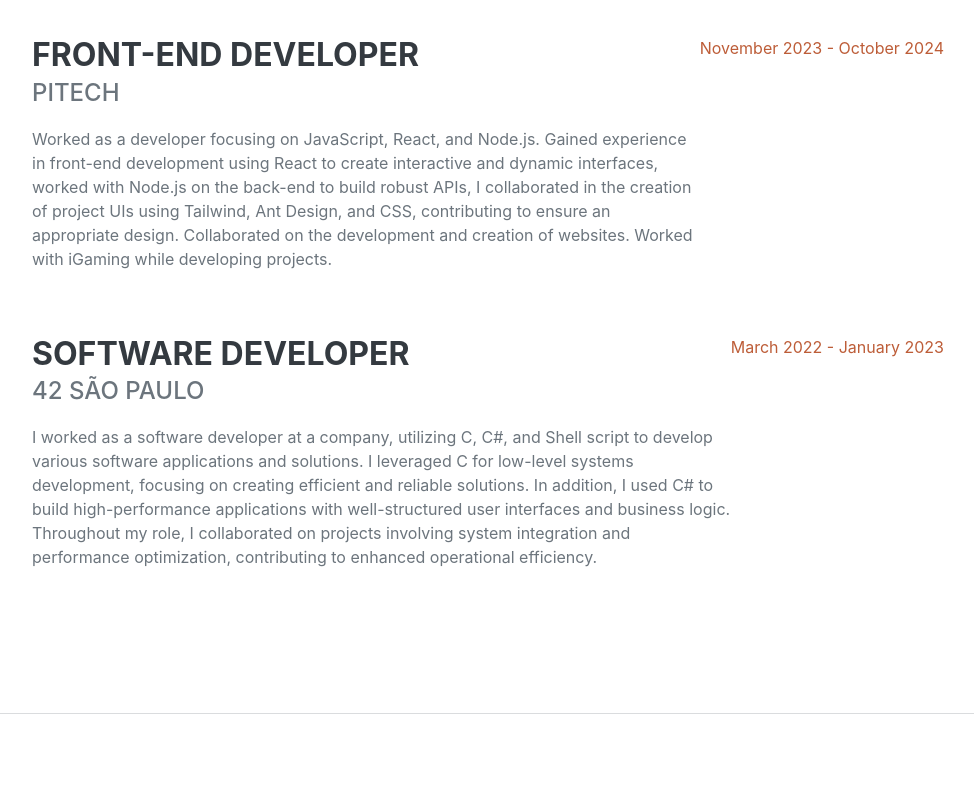
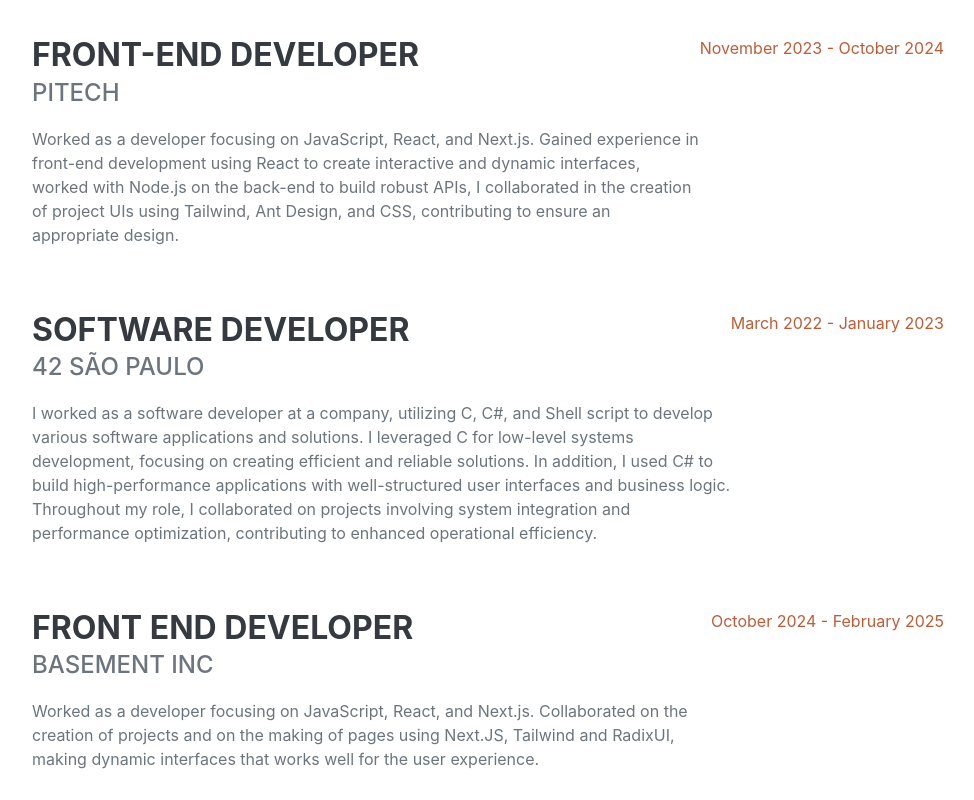
Before and after one commit to rogeregrge/portfolio, a plain HTML site: page index.html in a window 1280 px wide. Shown: the part 960-1760 px from the top of the page, without its empty margins (288-1262 px from the left). Drawn offline with nearby package versions, Linux system fonts and the light colour scheme; a web font is replaced by a local one.

Commit message:
Update index.html

```diff
--- a/index.html
+++ b/index.html
@@ -46,7 +46,7 @@
                         São Paulo · Brasil · (11) 959625178 ·
                         <a href="mailto:rogervidal94@gmail.com">rogervidal94@gmail.com</a>
                     </div>
-                    <p class="lead mb-5">I am a Front-End Developer, with solid experience in technologies such as JavaScript, React, and Node.js. I focus on developing web solutions and responsive interfaces, with an emphasis on performance and user experience.</p>
+                    <p class="lead mb-5">I am a Front-End Developer, with solid experience in technologies such as JavaScript, React, and Next.js. I focus on developing web solutions and responsive interfaces, with an emphasis on performance and user experience.</p>
                     <div class="social-icons">
                         <a class="social-icon" href="https://www.linkedin.com/in/rogervidal94/"><i class="fab fa-linkedin-in"></i></a>
                         <a class="social-icon" href="https://github.com/rogeregrge/"><i class="fab fa-github"></i></a>
@@ -62,7 +62,7 @@
                         <div class="flex-grow-1">
                             <h3 class="mb-0">Front-End Developer</h3>
                             <div class="subheading mb-3">Pitech</div>
-                            <p>Worked as a developer focusing on JavaScript, React, and Node.js. Gained experience in front-end development using React to create interactive and dynamic interfaces, worked with Node.js on the back-end to build robust APIs, I collaborated in the creation of project UIs using Tailwind, Ant Design, and CSS, contributing to ensure an appropriate design. Collaborated on the development and creation of websites. Worked with iGaming while developing projects.</p>
+                            <p>Worked as a developer focusing on JavaScript, React, and Next.js. Gained experience in front-end development using React to create interactive and dynamic interfaces, worked with Node.js on the back-end to build robust APIs, I collaborated in the creation of project UIs using Tailwind, Ant Design, and CSS, contributing to ensure an appropriate design.</p>
                         </div>
                         <div class="flex-shrink-0"><span class="text-primary">November 2023 - October 2024</span></div>
                     </div>
@@ -73,6 +73,14 @@
                             <p>I worked as a software developer at a company, utilizing C, C#, and Shell script to develop various software applications and solutions. I leveraged C for low-level systems development, focusing on creating efficient and reliable solutions. In addition, I used C# to build high-performance applications with well-structured user interfaces and business logic. Throughout my role, I collaborated on projects involving system integration and performance optimization, contributing to enhanced operational efficiency.</p>
                         </div>
                         <div class="flex-shrink-0"><span class="text-primary">March 2022 - January 2023</span></div>
+                    </div>
+                    <div class="d-flex flex-column flex-md-row justify-content-between mb-5">
+                        <div class="flex-grow-1">
+                            <h3 class="mb-0">Front End Developer</h3>
+                            <div class="subheading mb-3">Basement inc</div>
+                            <p>Worked as a developer focusing on JavaScript, React, and Next.js. Collaborated on the creation of projects and on the making of pages using Next.JS, Tailwind and RadixUI, making dynamic interfaces that works well for the user experience.</p>
+                        </div>
+                        <div class="flex-shrink-0"><span class="text-primary">October 2024 - February 2025</span></div>
                     </div>
             </section>
             <hr class="m-0" />
```
